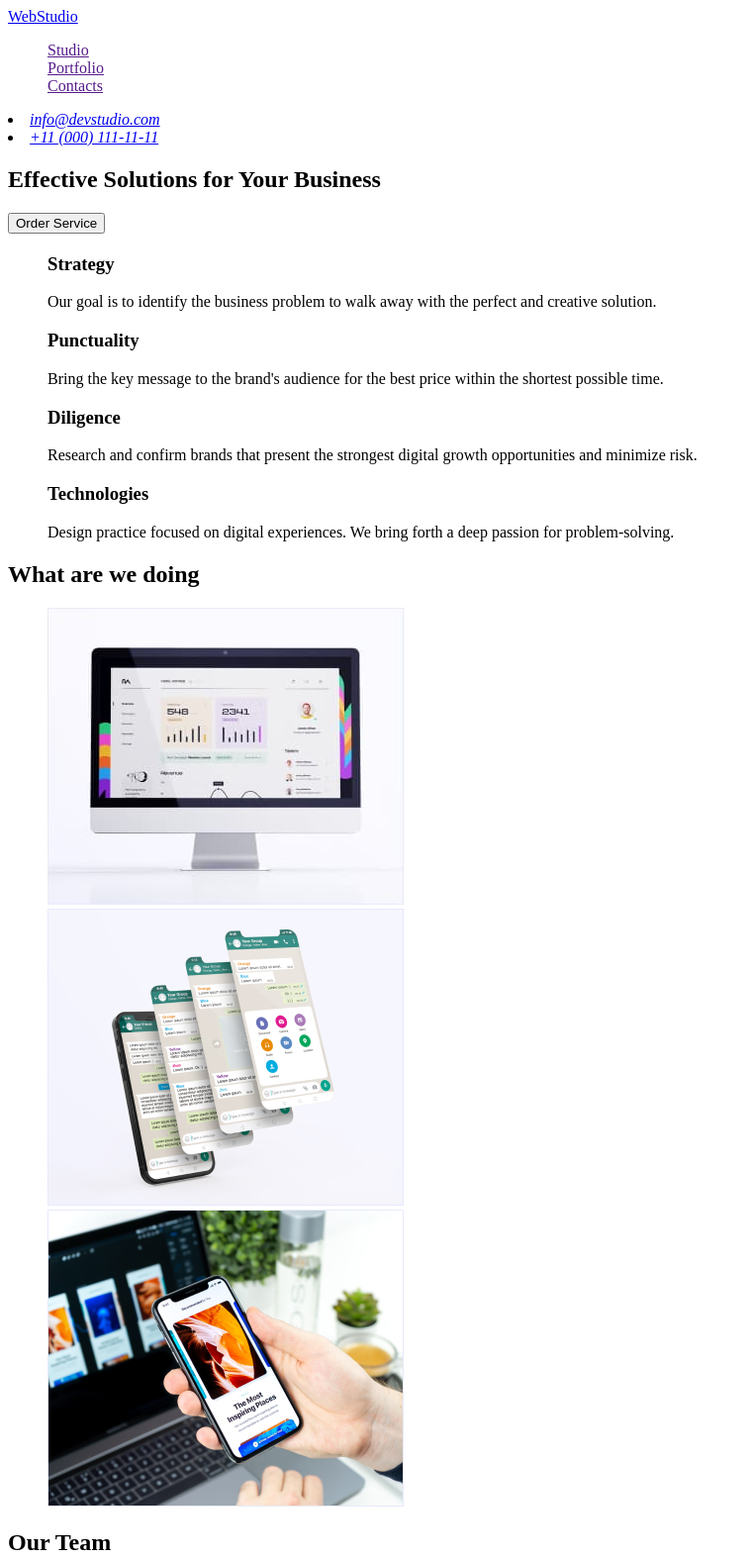
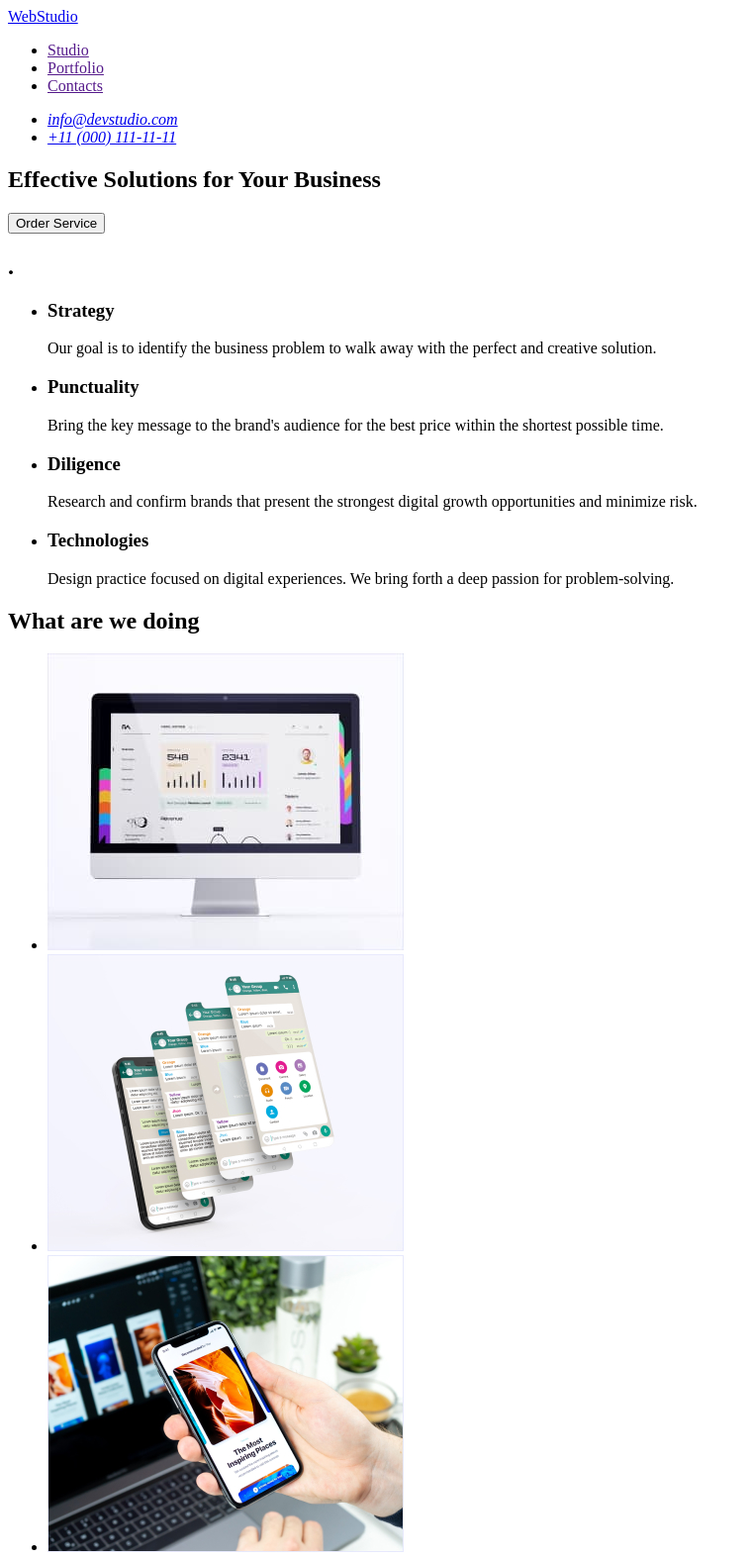
Before and after one commit to Zhihare/goit-markup-hw-01, a plain HTML site: page index.html in a window 1280 px wide. Shown: the top 1575 px of the page at 99% size, without its empty margins (0-759 px from the left). Drawn offline with Linux system fonts and the light colour scheme.

Commit message:
Update index.html

```diff
--- a/index.html
+++ b/index.html
@@ -12,15 +12,17 @@
     <header>
         <nav>
             <a href="./index.html">WebStudio</a>
-            <ul type="none">
+            <ul>
                 <li><a href="">Studio</a></li>
                 <li><a href="">Portfolio</a></li>
                 <li><a href="">Contacts</a></li>
             </ul>
         </nav>
         <address>
-            <li><a href="mailto:info@devstudio.com">info@devstudio.com</a></li>
-            <li><a href="tel:+110001111111">+11 (000) 111-11-11</a></li>
+            <ul>
+                <li><a href="mailto:info@devstudio.com">info@devstudio.com</a></li>
+                <li><a href="tel:+110001111111">+11 (000) 111-11-11</a></li>
+            </ul>
         </address>
     </header>
     <main>
@@ -31,8 +33,8 @@
             <button type="button">Order Service</button>
         </section>
         <section>
-            <h2></h2>
-            <ul type="none">
+            <h2>.</h2>
+            <ul>
                 <li>
                     <h3>Strategy</h3>
                     <p>Our goal is to identify the business
@@ -60,7 +62,7 @@
         </section>
         <section>
             <h2>What are we doing</h2>
-            <ul type="none">
+            <ul>
                 <li>
                     <img src="./images/Rectangle69.jpg" alt="desktop " width="360">
                 </li>
@@ -74,7 +76,7 @@
         </section>
         <section>
             <h2>Our Team</h2>
-            <ul type="none">
+            <ul>
                 <li>
                     <img src="./images/mark.jpg" alt="Mark Guerrero" width="264">
                     <h3>Mark Guerrero</h3>
```
